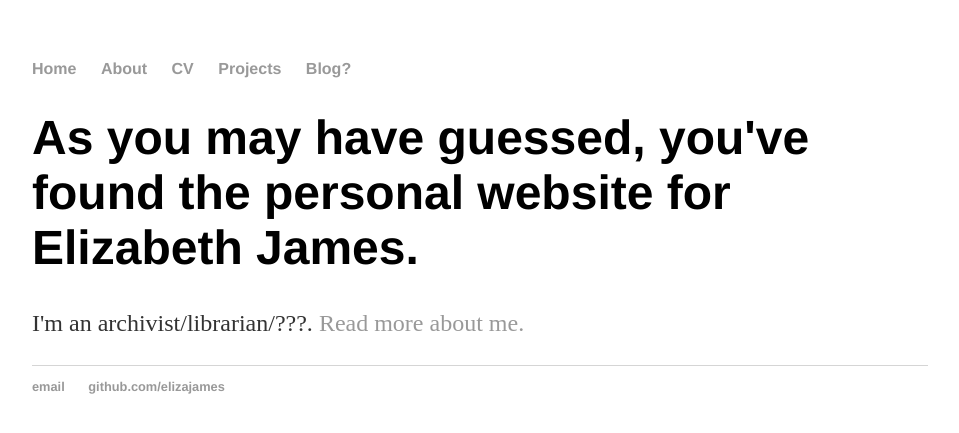
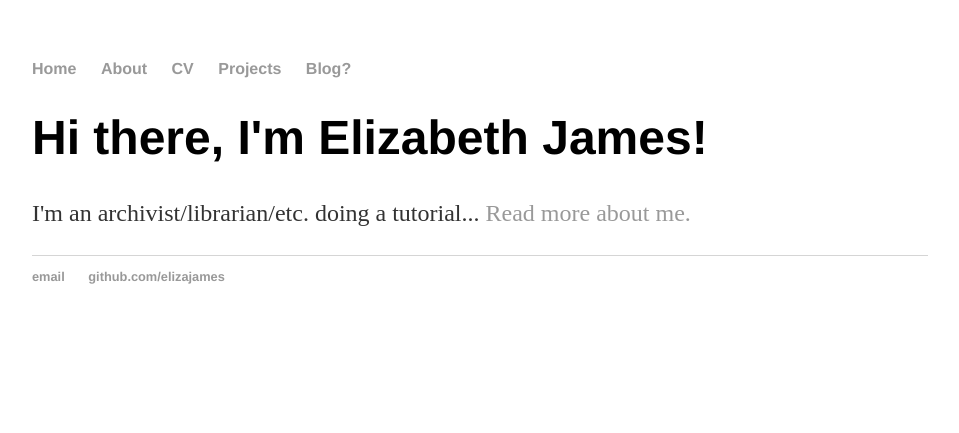
Before and after one commit to elizajames/old_site, a Jekyll site: the page built from index.html, in a window 1280 px wide. Shown: the top 433 px of the page, without its empty margins (160-1119 px from the left). Built offline with Jekyll 4.4.1, drawn with Linux system fonts in a browser that asks for light colours.

Commit message:
Update index.html

```diff
--- a/index.html
+++ b/index.html
@@ -1,31 +1,8 @@
-<!DOCTYPE html>
-<html>
-	<head>
-		<title>Elizabeth James</title>
-		<!-- link to main stylesheet -->
-		<link rel="stylesheet" type="text/css" href="/css/main.css">
-	</head>
-	<body>
-		<nav>
-    		<ul>
-        		<li><a href="/">Home</a></li>
-	        	<li><a href="/about">About</a></li>
-        		<li><a href="/cv">CV</a></li>
-            <li><a href="/projects">Projects</a></li>
-        		<li><a href="/blog">Blog?</a></li>
-    		</ul>
-		</nav>
-		<div class="container">
-    		<div class="blurb">
-        		<h1>As you may have guessed, you've found the personal website for Elizabeth James.</h1>
-				<p>I'm an archivist/librarian/???. <a href="/about">Read more about me.</a></p>
-    		</div><!-- /.blurb -->
-		</div><!-- /.container -->
-		<footer>
-    		<ul>
-        		<li><a href="mailto:elizabeth.danyel.james@gmail.com">email</a></li>
-        		<li><a href="https://github.com/elizajames">github.com/elizajames</a></li>
-			</ul>
-		</footer>
-	</body>
-</html>
+---
+layout: default
+title: Elizabeth James
+---
+<div class="blurb">
+	<h1>Hi there, I'm Elizabeth James!</h1>
+	<p>I'm an archivist/librarian/etc. doing a tutorial... <a href="/about">Read more about me.</a></p>
+</div><!-- /.blurb -->
```
